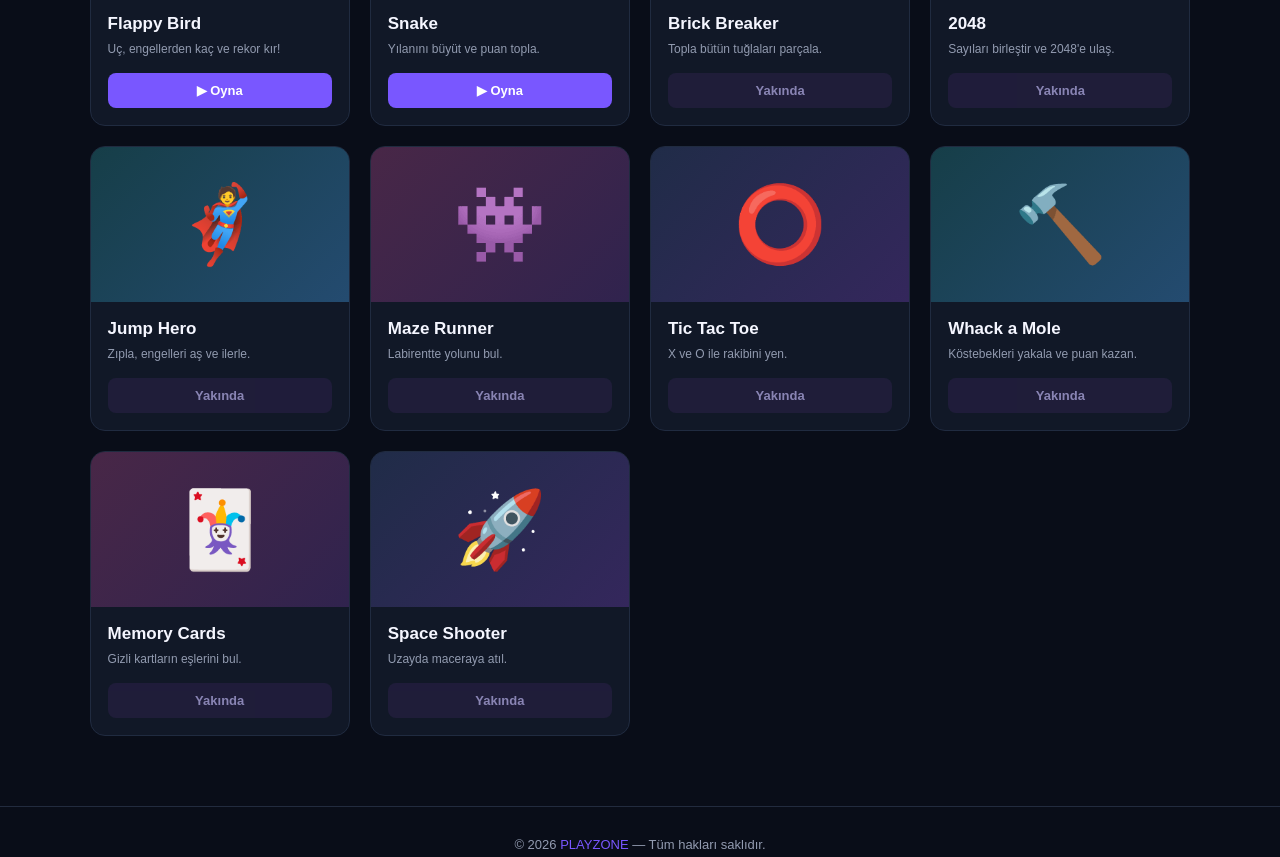
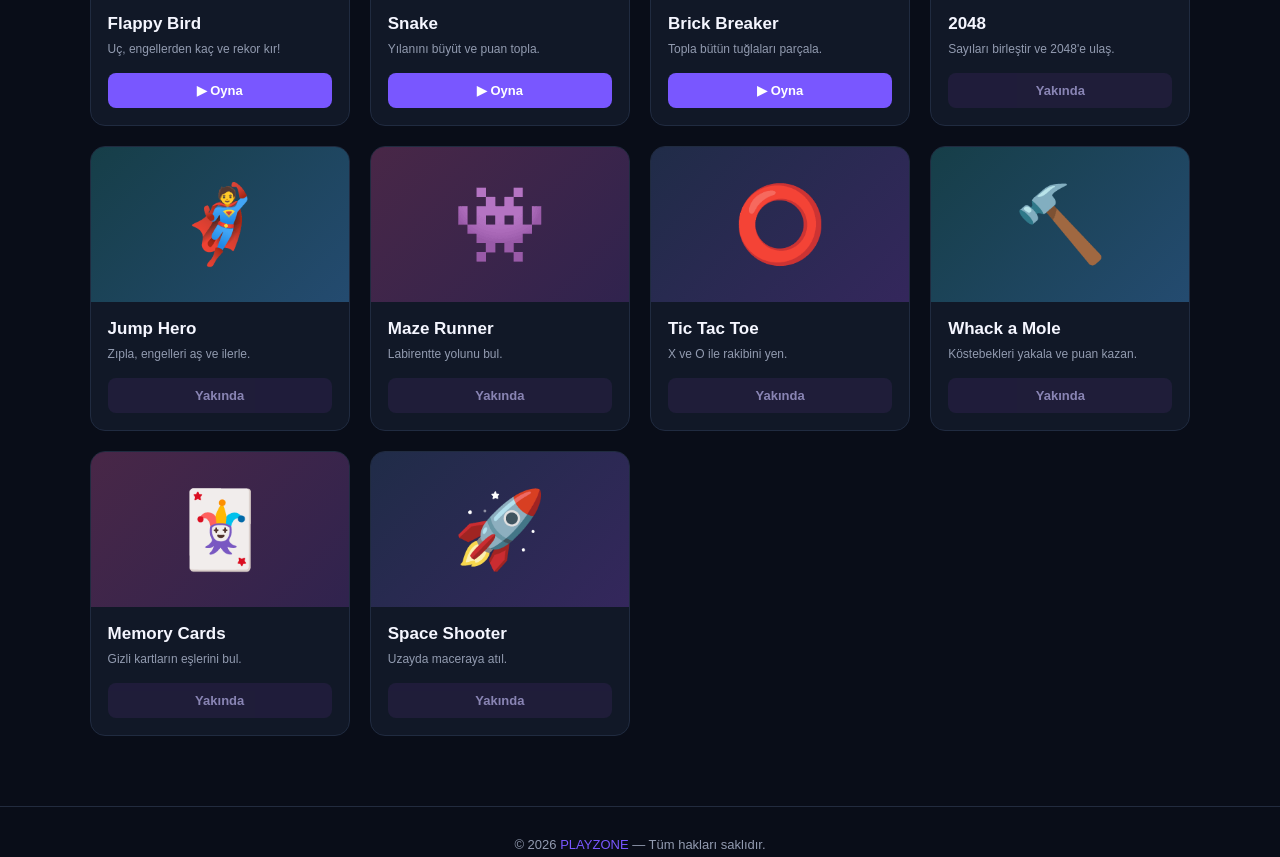
Before and after one commit to alihan1mudayetoglu-web/PLAYZONE, a plain HTML site: page index.html in a window 1280 px wide. Shown: the part 834-1691 px from the top of the page. Drawn offline with Linux system fonts and the light colour scheme.

Commit message:
Update index.html

```diff
--- a/index.html
+++ b/index.html
@@ -419,7 +419,8 @@ footer span {
             <div class="game-info">
                 <h3>Brick Breaker</h3>
                 <p>Topla bütün tuğlaları parçala.</p>
-                <span class="play-btn disabled">Yakında</span>
+                <a href="games/brick-breaker/index.html"
+   class="play-btn available">▶ Oyna</a>
             </div>
         </article>
 
```
